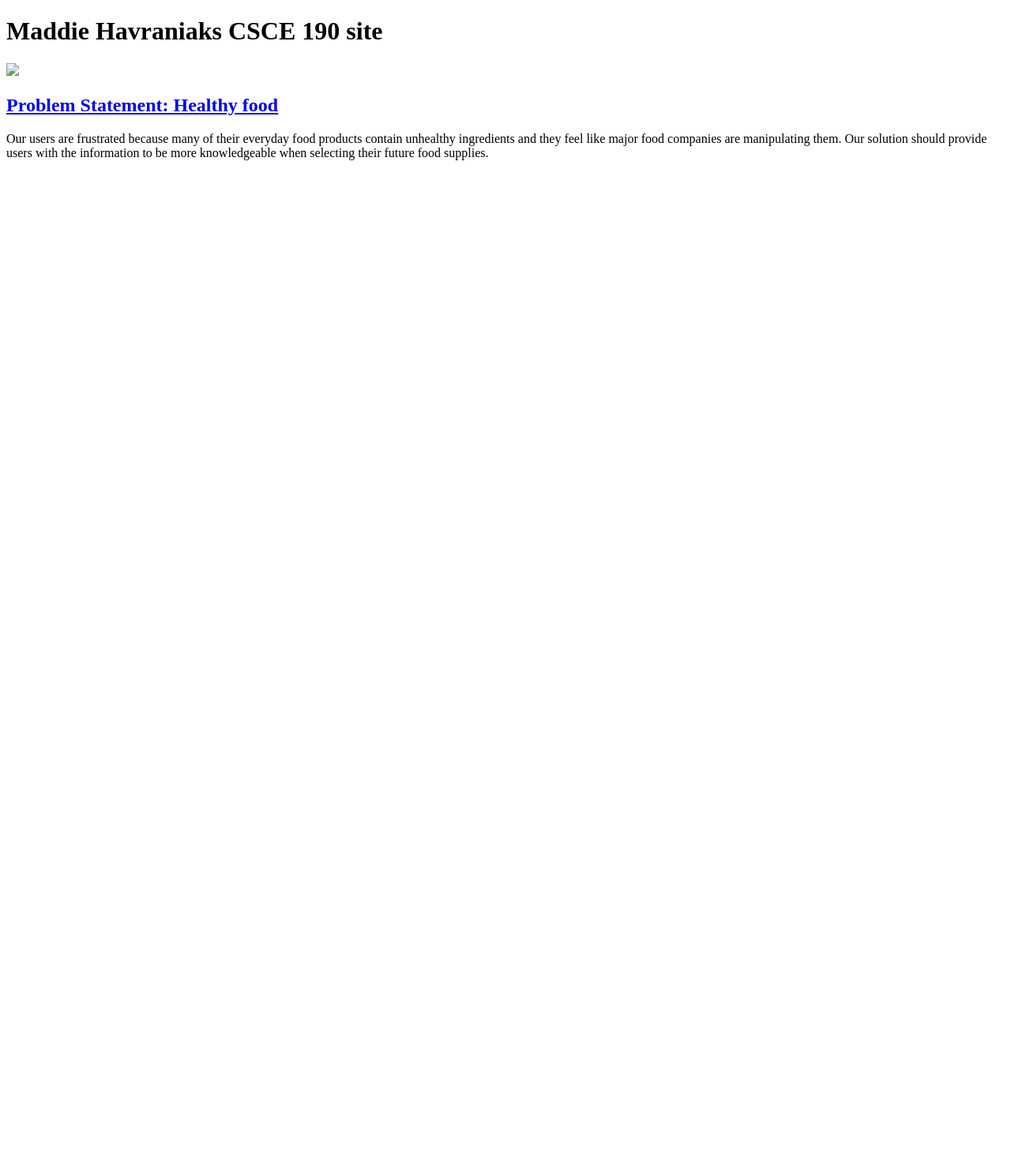
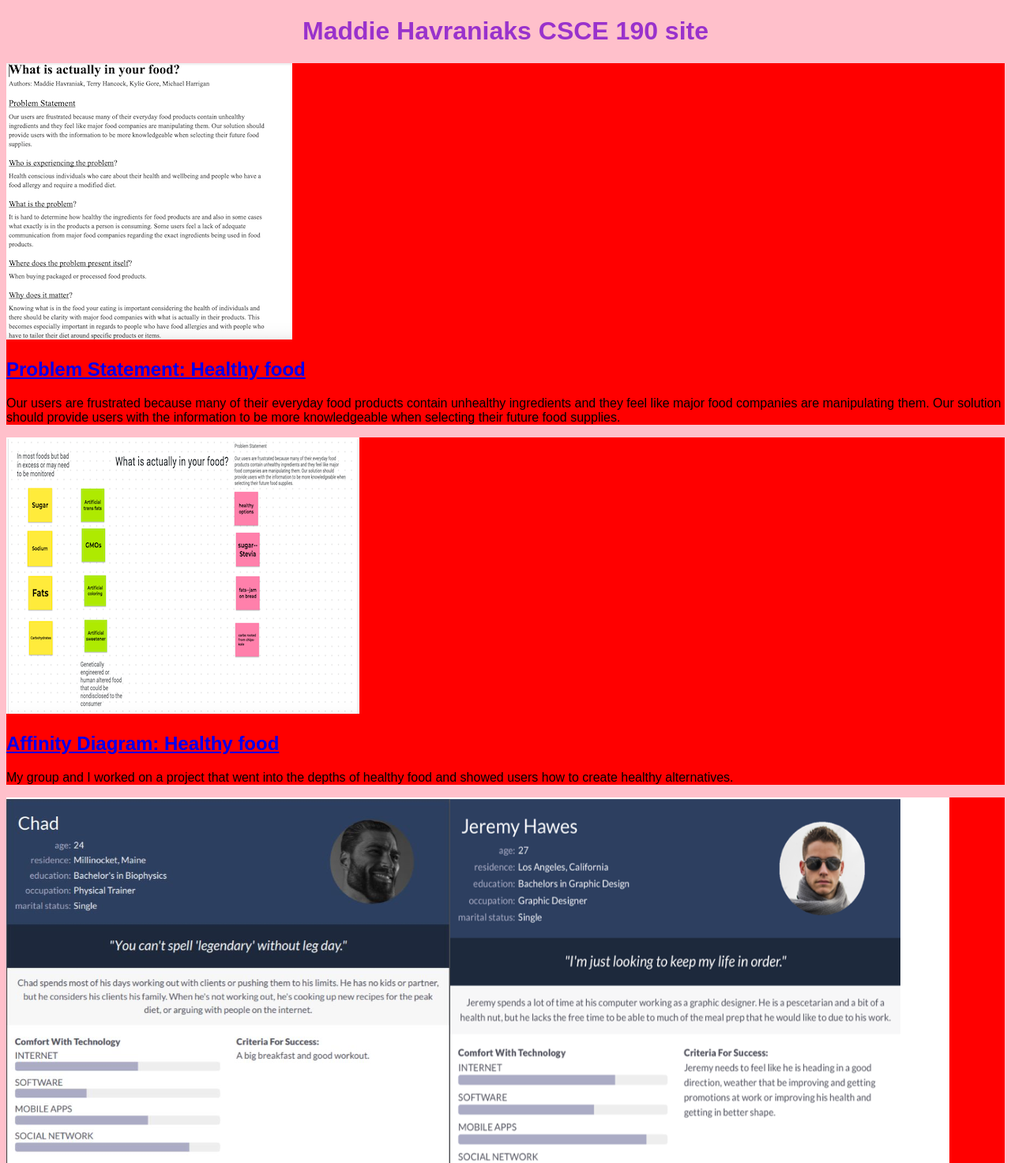
Before and after one commit to madelinehavraniak/madelinehavraniak.github.io, a plain HTML site: page CSE190/index.html in a window 1280 px wide. Shown: the top 1473 px of the page at 79% size. Before the commit the page ends 800 px from the top, so only its background shows below. Drawn offline with Linux system fonts and the light colour scheme.

Commit message:
Add files via upload

```diff
--- /dev/null
+++ b/CSE190/files/styles.css
@@ -0,0 +1,10 @@
+body {
+    background: pink;
+    font-family: Arial, Helvetica, sans-serif;
+}
+
+h1
+{
+    color: darkorchid;
+    text-align: center;
+}
--- a/CSE190/index.html
+++ b/CSE190/index.html
@@ -1,18 +1,37 @@
 <!DOCTYPE html>
 <html>
     <head>
-<title>
-    CSCE 190: Maddie Havraniak
-</title>
+<title> CSCE 190: Maddie Havraniak</title>
+<link rel = "stylesheet" href = "styles.css">
     </head>
     <body>
         <h1>Maddie Havraniaks CSCE 190 site</h1>
+        <!-- Problem statement  Assignment-->
             <section class = "assignment">
-                <a href = "files/problemstatement.pdf"><img src = "images/problemstatement.png"></a>
-            </section>
+                <a href = "files/problemstatement.pdf"><img src = "images/problemStatement.png"></a>
+
             <section class = "assignment-details">
                 <a href = "files/problemstatement.pdf"><h2>Problem Statement: Healthy food </h2></a>
                 <p>Our users are frustrated because many of their everyday food products contain unhealthy ingredients and they feel like major food companies are manipulating them. Our solution should provide users with the information to be more knowledgeable when selecting their future food supplies. </p>
             </section>
+        </section>
+<!-- Affinity diagram  Assignment-->
+            <section class = "assignment">
+                <a href = "files/affinityDiagram.pdf"><img src = "images/affinityDiagram.png"></a>
+
+            <section class = "assignment-details">
+                <a href = "files/affinityDiagram.pdf"><h2>Affinity Diagram: Healthy food </h2></a>
+                <p> My group and I worked on a project that went into the depths of healthy food and showed users how to create healthy alternatives. </p>
+            </section>
+        </section>
+         <!-- personas  Assignment-->
+         <section class = "assignment">
+            <a href = "files/personaDoc.pdf"><img src = "images/persona.png"></a>
+
+        <section class = "assignment-details">
+            <a href = "files/personaDoc.pdf"><h2> four personas for trail mix </h2></a>
+            <p> A persona of a typical healthy app user. </p>
+        </section>
+    </section>
         </body>
 </html>
--- /dev/null
+++ b/CSE190/styles.css
@@ -0,0 +1,15 @@
+body {
+    background: pink;
+    font-family: Arial, Helvetica, sans-serif;
+}
+
+.assignment
+{
+background: red;
+}
+
+h1
+{
+    color: darkorchid;
+    text-align: center;
+}
```
Also changed, not shown: CSE190/images/affinityDiagram.png (added), CSE190/images/persona.png (added), CSE190/images/problemStatement.png (added), 3 other files.
